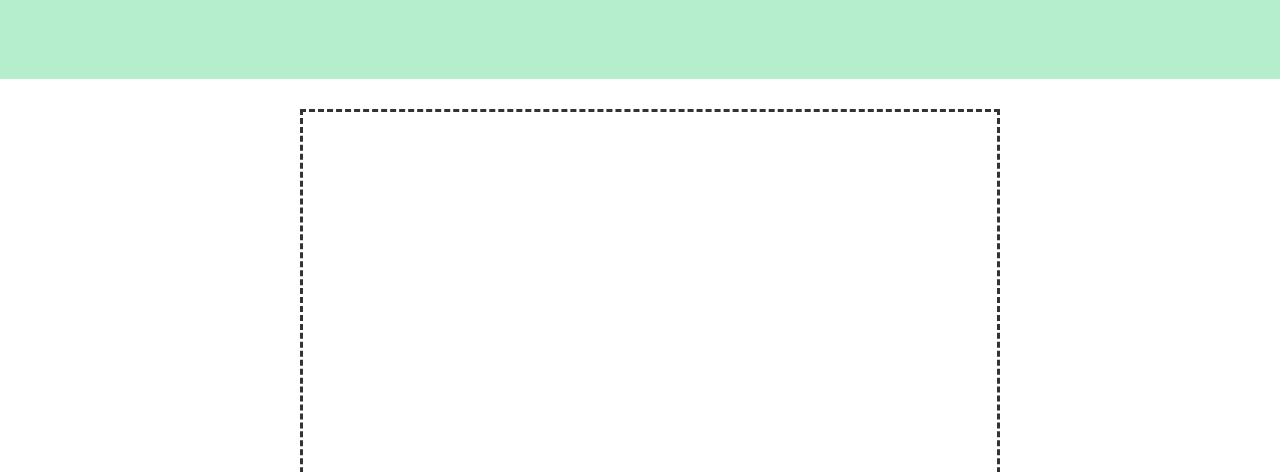
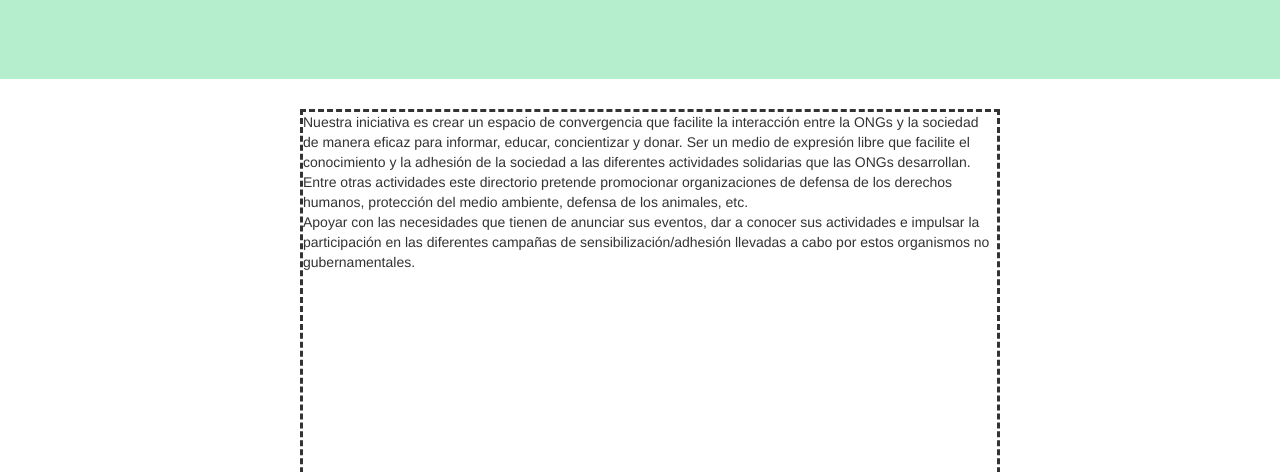
Before and after one commit to SebasiGarmen/Proyecto-Dev, a plain HTML site: page Proyecto_final_001.html in a window 1280 px wide. Shown: the part 731-1203 px from the top of the page. Drawn offline with nearby package versions, Linux system fonts and the light colour scheme.

Commit message:
mis cambios II

```diff
--- a/Proyecto_final_001.html
+++ b/Proyecto_final_001.html
@@ -192,14 +192,23 @@
 
   <div id="nosotros">
 
-
+<p>
+  Nuestra iniciativa es crear un espacio de convergencia que facilite la interacción entre la ONGs y
+la sociedad de manera eficaz para informar,
+educar, concientizar y donar.  Ser un medio de expresión libre que facilite el conocimiento
+y la adhesión de la sociedad a las diferentes actividades solidarias que las ONGs desarrollan.<br>Entre otras actividades este directorio pretende promocionar
+organizaciones de defensa de los derechos humanos, protección del medio ambiente,
+defensa de los animales, etc.<br>Apoyar con las necesidades que tienen de anunciar sus eventos,
+dar a conocer sus actividades e impulsar la participación en las diferentes campañas de sensibilización/adhesión
+llevadas a cabo por estos organismos no gubernamentales.
+</p>
 
   </div>
 
 
 
 <!-- !!!!!!!!!!!!!!!!!!!!!!!!!!!! !!!!!!!! !!!!!!!!!!!!!!!!!!!!!!!!!!!!
-!!!!!!!!!!!!!!!!!!!!!!  NOSOTROS  !!!!!!!!!!!!!!!!!!!!!!!!!!!!!
+!!!!!!!!!!!!!!!!!!!!!!  END NOSOTROS  !!!!!!!!!!!!!!!!!!!!!!!!!!!!!
 !!!!!!!!!!!!!!!!!!!!!!!!!!!! !!!!!!!! !!!!!!!!!!!!!!!!!!!!!!!!!!!! -->
 
 
```
